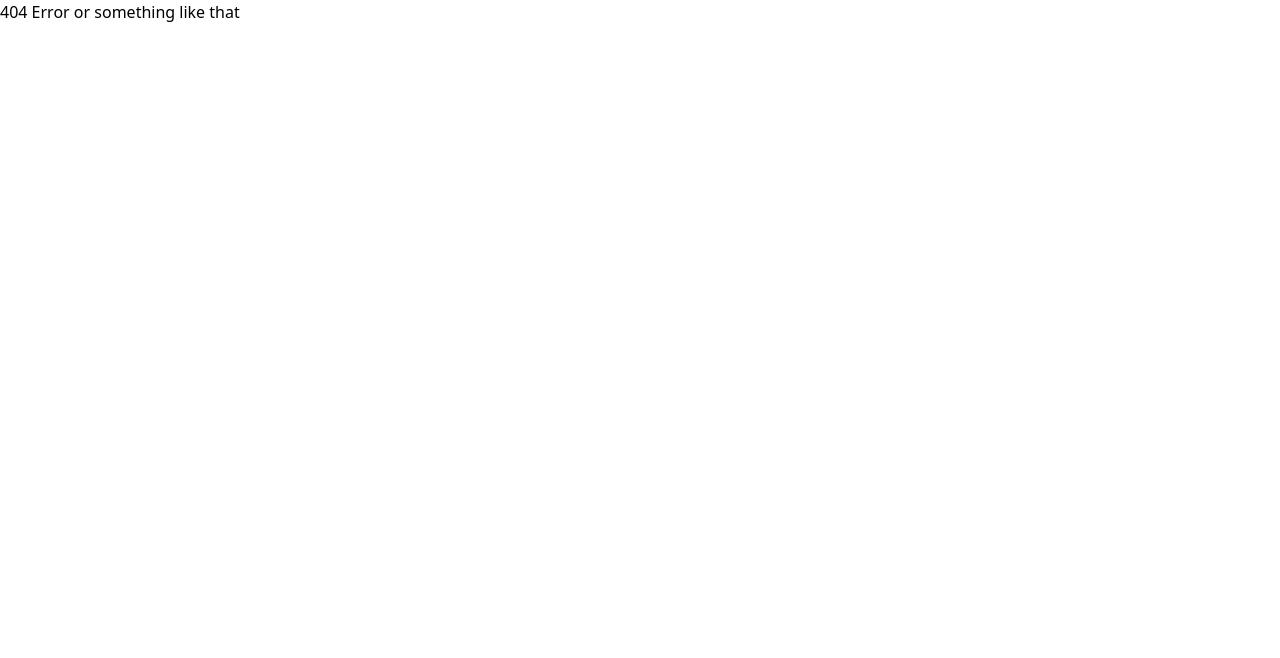
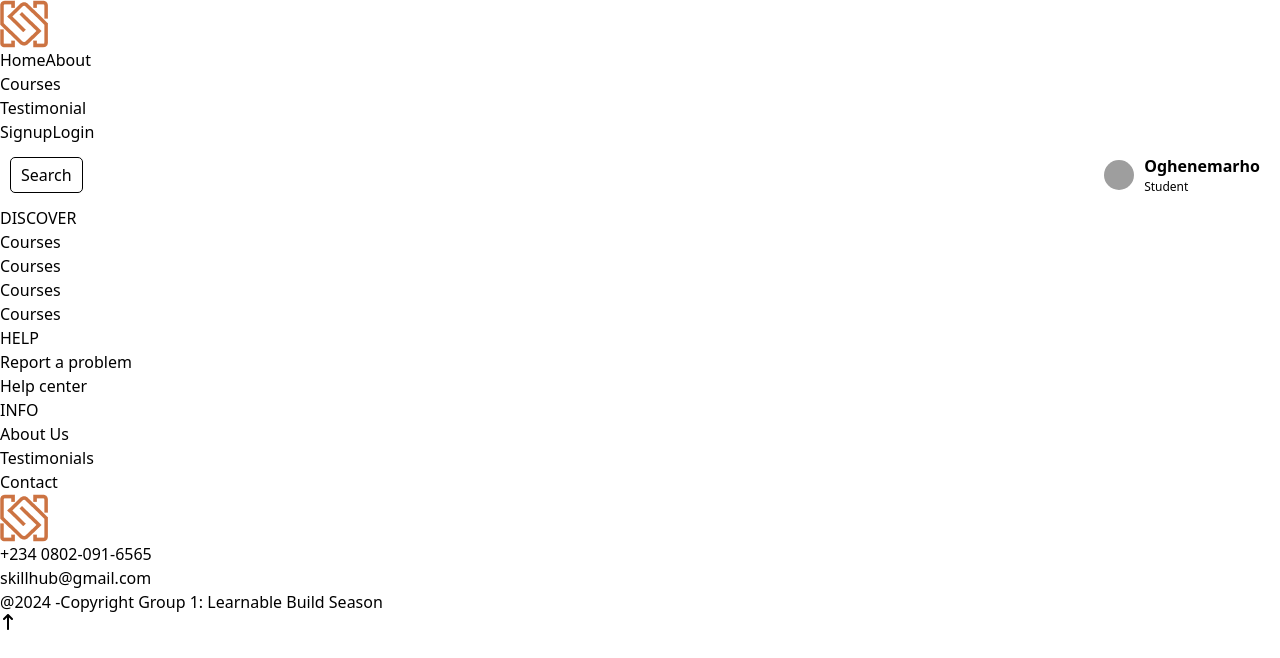
Before and after one commit to GenesysLearnable/LMS-A-FE-1, a React (Vite) app: page /Student in a window 1280 px wide. Before the commit this address had no page. Shown: the top 658 px of the page. Built offline with nearby package versions, Linux system fonts and the light colour scheme; grey boxes are pictures that could not be loaded.

Commit message:
initial commit

```diff
--- a/src/App.jsx
+++ b/src/App.jsx
@@ -9,6 +9,7 @@ import About from "./Components/Landingpage/About"
 import LandingPageLayout from "./Layout/LandingPage/LandingPageLayout"
 import CoursePage from "./Pages/CoursePage"
 import Testimonials from "./Components/Landingpage/Testimonials"
+import StudentDashboard from "./Student-Dashboard/StudentDashboard"
 
 const router = createBrowserRouter(
   createRoutesFromElements(
@@ -18,9 +19,9 @@ const router = createBrowserRouter(
         <Route path="/about" element={<About />} />
         <Route path="/testimonials" element={<Testimonials />} />
         <Route path="/course" element={<CoursePage />} />
+      <Route path="/Student" element={<StudentDashboard />} />
       </Route>
 
-      <Route path="*" element={<h1>404 Error or something like that</h1>} />
     </>
   )
 )
--- /dev/null
+++ b/src/Student-Dashboard/StudentDashBoard.css
@@ -0,0 +1,37 @@
+.header {
+    display: flex;
+    justify-content: space-between;
+    align-items: center;
+    background-color: white;
+    padding: 10px;
+  }
+
+  .searchBox {
+    border: 1px solid black;
+    border-radius: 5px;
+    padding: 5px 10px;
+  }
+
+  .userSection {
+    display: flex;
+    align-items: center;
+  }
+
+  .studentPhoto {
+    width: 30px;
+    height: 30px;
+    border-radius: 50%;
+    margin: 0 10px;
+  }
+
+  .userInfo {
+    margin-right: 10px;
+  }
+
+  .userName {
+    font-weight: bold;
+  }
+
+  .userType {
+    font-size: 12px;
+  }
--- /dev/null
+++ b/src/Student-Dashboard/StudentDashboard.jsx
@@ -0,0 +1,22 @@
+import './StudentDashBoard.css'
+
+function StudentDashboard() {
+  return (
+    <div className="header">
+      <div className="searchBox">
+        <i className="fa fa-search"></i> Search
+      </div>
+      <div className="userSection">
+        <i className="fa fa-bell"></i>
+        <img className="studentPhoto" src="student_photo.jpg" alt="Student" />
+        <div className="userInfo">
+          <div className="userName">Oghenemarho</div>
+          <div className="userType">Student</div>
+        </div>
+        <i className="fa fa-ellipsis-h"></i>
+      </div>
+    </div>
+  );
+}
+
+export default StudentDashboard
```
Also changed, not shown: src/Student-Dashboard/Student-dashboard.css (deleted), src/Student-Dashboard/Student-dashboard.jsx (deleted).
